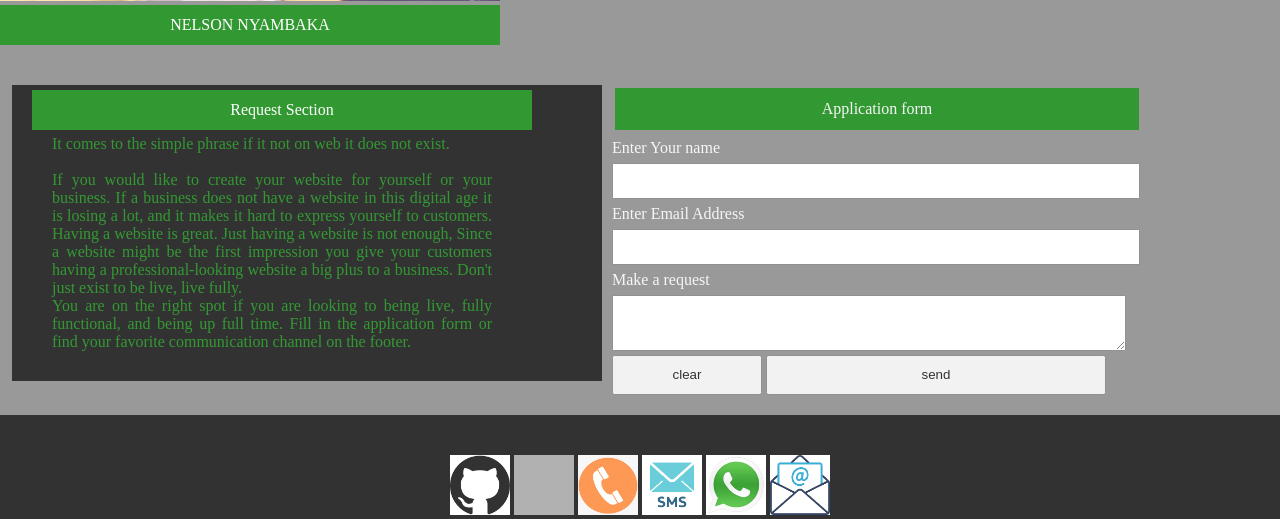
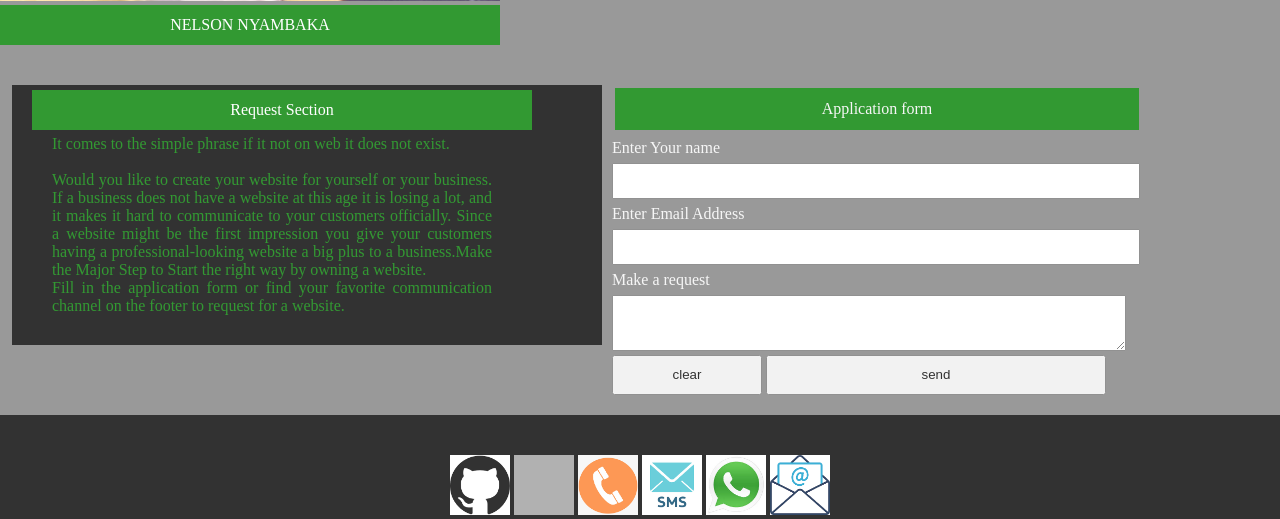
Before and after one commit to nyambaka/self, a PHP site: page /self/view/phone_home.php in a window 1280 px wide. Shown: the part 580-1099 px from the top of the page. Run offline with PHP 8.4, Linux system fonts and the light colour scheme; grey boxes are pictures that could not be loaded.

Commit message:
second grammer check

```diff
--- a/view/home.php
+++ b/view/home.php
@@ -66,10 +66,10 @@ global $location
                         It comes to the simple phrase if it not on web it does not exist.
                         <br>
                         <br>
-                        If you would like to create your website for yourself or your business. If a business does not have a website in this digital age it is losing a lot, and it makes it hard to express yourself to customers.
-                        Having a website is great. Just having a website is not enough, Since a website might be the first impression you give your customers having a professional-looking website a big plus to a business. Don't just exist to be live, live fully.
+                        Would you like to create your website for yourself or your business. If a business does not have a website at this age it is losing a lot, and it makes it hard to communicate to your customers officially.
+                        Since a website might be the first impression you give your customers having a professional-looking website a big plus to a business.Make the Major Step to Start the right way by owning a website.
                         <br>
-                        You are on the right spot if you are looking to being live, fully functional, and being up full time. Fill in the application form or find your favorite communication channel on the footer.
+                         Fill in the application form or find your favorite communication channel on the footer to request for a website.
                     </div>
                 </div>
 
--- a/view/phone_home.php
+++ b/view/phone_home.php
@@ -62,10 +62,10 @@ global $location
                         It comes to the simple phrase if it not on web it does not exist.
                         <br>
                         <br>
-                        If you would like to create your website for yourself or your business. If a business does not have a website in this digital age it is losing a lot, and it makes it hard to express yourself to customers.
-                        Having a website is great. Just having a website is not enough, Since a website might be the first impression you give your customers having a professional-looking website a big plus to a business. Don't just exist to be live, live fully.
+                        Would you like to create your website for yourself or your business. If a business does not have a website at this age it is losing a lot, and it makes it hard to communicate to your customers officially.
+                        Since a website might be the first impression you give your customers having a professional-looking website a big plus to a business.Make the Major Step to Start the right way by owning a website.
                         <br>
-                        You are on the right spot if you are looking to being live, fully functional, and being up full time. Fill in the application form or find your favorite communication channel on the footer.
+                         Fill in the application form or find your favorite communication channel on the footer to request for a website.
                     </div>
                 </div>
 
```
